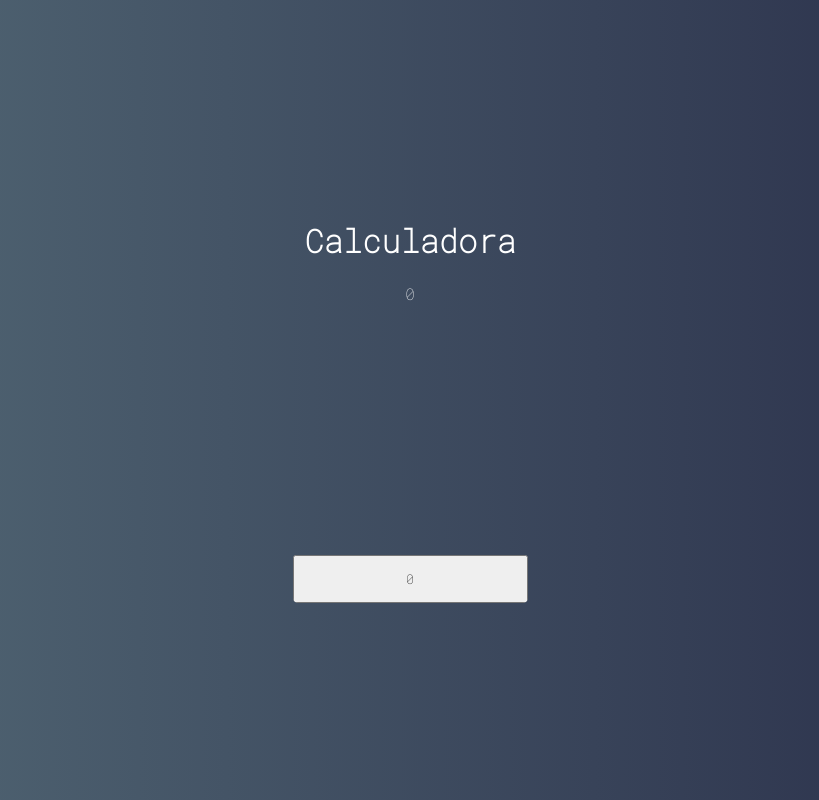
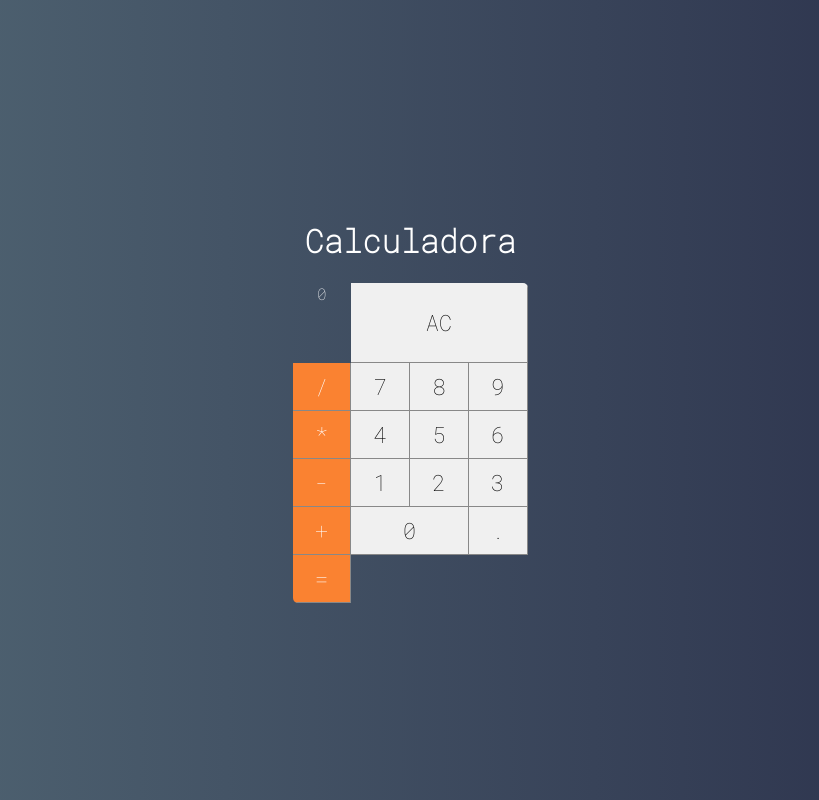
Before and after one commit to LuciLua/calculator-vuejs, a Vue app: page / in a window 1280 px wide. Shown: the whole page, without its empty margins (230-1049 px from the left). Built offline with nearby package versions, Linux system fonts and the light colour scheme.

Commit message:
:star2: [485] Componente Button #01

```diff
--- a/src/components/Button.vue
+++ b/src/components/Button.vue
@@ -1,10 +1,53 @@
 <template>
-  <button class="button">0</button>
+  <button class="button" :class="{ double, triple, operation }">
+    {{ label }}
+  </button>
 </template>
 
 <script>
-export default {};
+export default {
+  props: {
+    label: {},
+    operation: { type: Boolean },
+    double: { type: Boolean },
+    triple: { type: Boolean },
+  },
+};
 </script>
+<style>
+  :root{
+    --bg-button: #f0f0f0;
+    --border-button: solid 1px #888;
 
-<style>
+  }
+
+  .button{
+    font-size: 1.4em;
+    background-color: var(--bg-button);
+    border: none;
+    border-right: var(--border-button);
+    border-bottom: var(--border-button);
+    outline: none;
+  }
+
+  .button:active{
+    background-color: #ccc;
+  }
+
+  .button.double{
+    grid-column: span 2;
+  }
+  .button.triple{
+    grid-column: span 3;
+  }
+
+  .button.operation{
+    background-color: #fa8231;
+    color: #fff;
+  }
+
+  .button.operation:active{
+    background-color: #fa8231cc;
+  }
+
 </style>
--- a/src/main/Calculator.vue
+++ b/src/main/Calculator.vue
@@ -1,7 +1,23 @@
 <template>
   <div class="calculator">
     <Display />
-    <Button />
+    <Button label="AC" triple />
+    <Button label="/" operation />
+    <Button label="7" />
+    <Button label="8" />
+    <Button label="9" />
+    <Button label="*" operation />
+    <Button label="4" />
+    <Button label="5" />
+    <Button label="6" />
+    <Button label="-" operation />
+    <Button label="1" />
+    <Button label="2" />
+    <Button label="3" />
+    <Button label="+" operation />
+    <Button label="0" double />
+    <Button label="." />
+    <Button label="=" operation />
   </div>
 </template>
 
@@ -15,15 +31,14 @@
 </script>
 
 <style>
-.calculator{
-    height: 320px;
-    width: 235px;
-    border-radius: 5px;
-    overflow: hidden;
+.calculator {
+  height: 320px;
+  width: 235px;
+  border-radius: 5px;
+  overflow: hidden;
 
-    display: grid;
-    grid-auto-columns: repeat(4, 25%);
-    grid-auto-rows: 1fr 48px 48px 48px 48px 48px;
-
+  display: grid;
+  grid-template-columns: repeat(4, 25%);
+  grid-template-rows: 1fr 48px 48px 48px 48px 48px;
 }
 </style>
```
